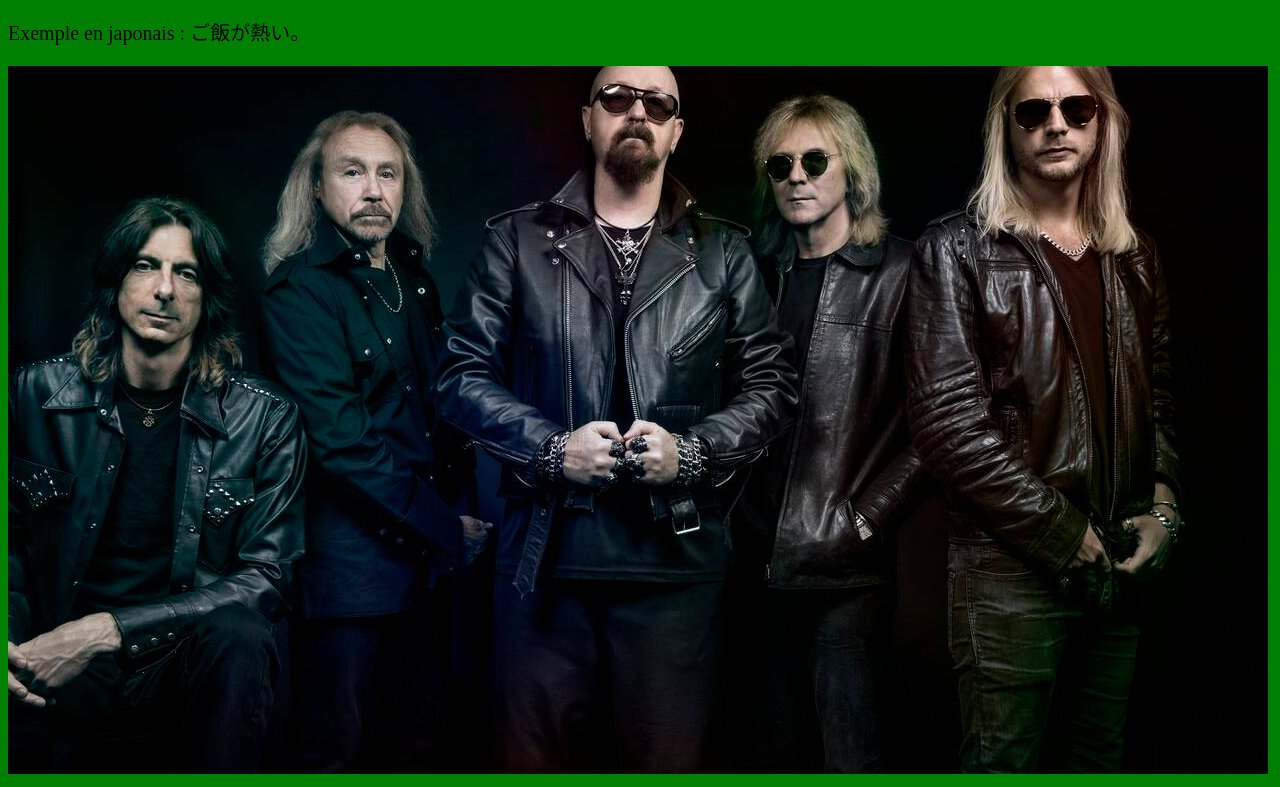
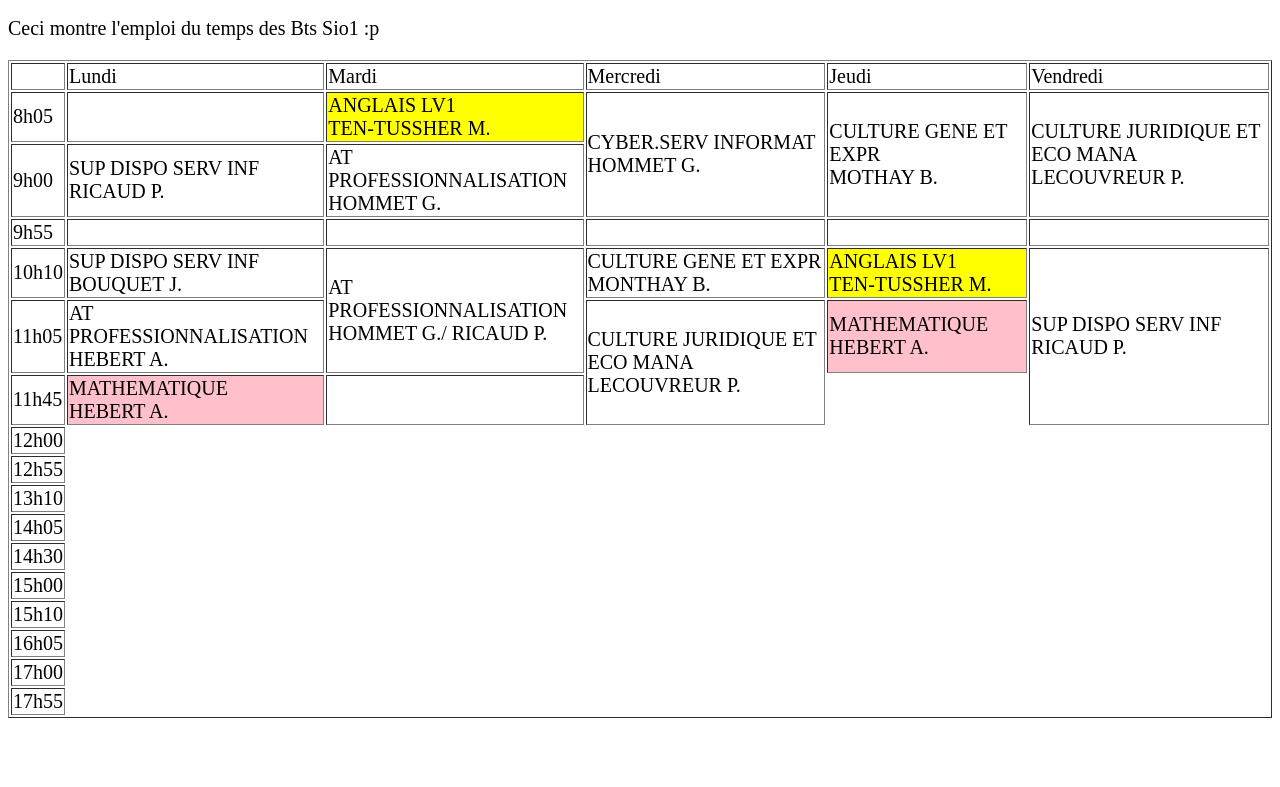
Before and after one commit to LuidjyAubel/html, a plain HTML site: page index.html in a window 1280 px wide. Shown: the part 94-881 px from the top of the page. After the commit the page ends 820 px from the top, so only its background shows below. Drawn offline with Linux system fonts and the light colour scheme.

Commit message:
edt version 1

```diff
--- a/index.html
+++ b/index.html
@@ -16,11 +16,130 @@
    <link rel="stylesheet" href="mon_fichier_css.css">
   </head>
   <body>
-    <h1>Métadonnées en HTML</h1>
-
-    <p>Exemple en japonais : ご飯が熱い。</p>
-    <img src="judas priest.jpg"></img>
-
-   <script src="mon-fichier-javascript.js"></script>
+        <h1>Emploi du temps- SIO1 - 2020-2021</h1>
+        <p>Ceci montre l'emploi du temps des Bts Sio1 :p</p>
+        <table border="1" width=100%>
+          <tr>
+            <th class="time min5">
+            </th>
+            <td>
+              Lundi
+            </td>
+            <td>
+              Mardi
+            </td>
+            <td>
+              Mercredi
+            </td>
+            <td>
+              Jeudi
+            </td>
+            <td>
+              Vendredi
+            </td>
+          </tr>
+          <tr>
+           <td class="time min55">
+             8h05
+           </td>
+           <td class="white"></td>
+           <td class="yellow">ANGLAIS LV1<br>TEN-TUSSHER M.</Main></td>
+           <td rowspan="2">CYBER.SERV INFORMAT<br>HOMMET G.</td>
+           <td rowspan="2">CULTURE GENE ET EXPR<br>MOTHAY B.</td>
+           <td rowspan="2">CULTURE JURIDIQUE ET ECO MANA<br>LECOUVREUR P.</td>
+          </tr>
+          <tr>
+            <td class="time min55">
+              9h00
+            </td>
+            <td class="1">SUP DISPO SERV INF<br>RICAUD P.</td>
+           <td class="1">AT PROFESSIONNALISATION<br>HOMMET G.</Main></td>
+          </tr>
+          <tr>
+            <td class="time min55">
+              9h55
+            </td>
+            <td class="white"></td>
+            <td class="white"></td>
+            <td class="white"></td>
+            <td class="white"></td>
+            <td class="white"></td>
+          </tr>
+          <tr>
+            <td class="time min15">
+              10h10
+            </td>
+            <td class="1">SUP DISPO SERV INF<br>BOUQUET J.</td>
+            <td rowspan="2">AT PROFESSIONNALISATION<br>HOMMET G./ RICAUD P.</td>
+            <td class="1">CULTURE GENE ET EXPR<br>MONTHAY B.</td>
+            <td class="yellow">ANGLAIS LV1<br>TEN-TUSSHER M.</td>
+            <td rowspan="3">SUP DISPO SERV INF<br>RICAUD P.</td>
+          </tr>
+          <tr>
+            <td class="time min55">
+              11h05
+            </td>
+            <td class="1">AT PROFESSIONNALISATION<br>HEBERT A.</td>
+            <td rowspan="2">CULTURE JURIDIQUE ET ECO MANA<br>LECOUVREUR P.</td>
+            <td class="pink">MATHEMATIQUE<br>HEBERT A.</td>
+          </tr>
+          <tr>
+            <td class="time min40">
+              11h45
+            </td>
+            <td class="pink">MATHEMATIQUE<br>HEBERT A.</td>
+            <td class="1"></td>
+          </tr>
+          <tr>
+            <td class="time min15">
+              12h00
+            </td>
+          </tr>
+          <tr>
+            <td class="time min55">
+              12h55
+            </td>
+          </tr>
+          <tr>
+            <td class="time min15">
+              13h10
+            </td>
+          </tr>
+          <tr>
+            <td class="time min55">
+              14h05
+            </td>
+          </tr>
+          <tr>
+            <td class="time min25">
+              14h30
+            </td>
+          </tr>
+          <tr>
+            <td class="time min30">
+              15h00
+            </td>
+          </tr>
+          <tr>
+            <td class="time min10">
+              15h10
+            </td>
+          </tr>
+          <tr>
+            <td class="time min55">
+              16h05
+            </td>
+          </tr>
+          <tr>
+            <td class="time min55">
+              17h00
+            </td>
+          </tr>
+          <tr>
+            <td class="time min55">
+              17h55
+            </td>
+          </tr>
+        </table>
   </body>
 </html>
--- a/mon_fichier_css.css
+++ b/mon_fichier_css.css
@@ -1,18 +1,28 @@
 html {
-    background-color: green;
+    background-color: white;
     font-size: 20px;
   }
 
   ul {
-    background: red;
+    background: white;
     padding: 10px;
     border: 1px solid black;
-  }
-
-  li {
-    margin-left: 20px;
   }
 h1 {
    color: red;
    border: 5px solid red;
 }
+time{
+    border: 0px;
+   vertical-align: top;
+   position: relative;
+   top: -13px;
+   font-weight: lighter;
+   text-align: right;
+   }
+.yellow{
+  background-color: yellow;
+}
+.pink{
+  background-color:pink;
+}
```
